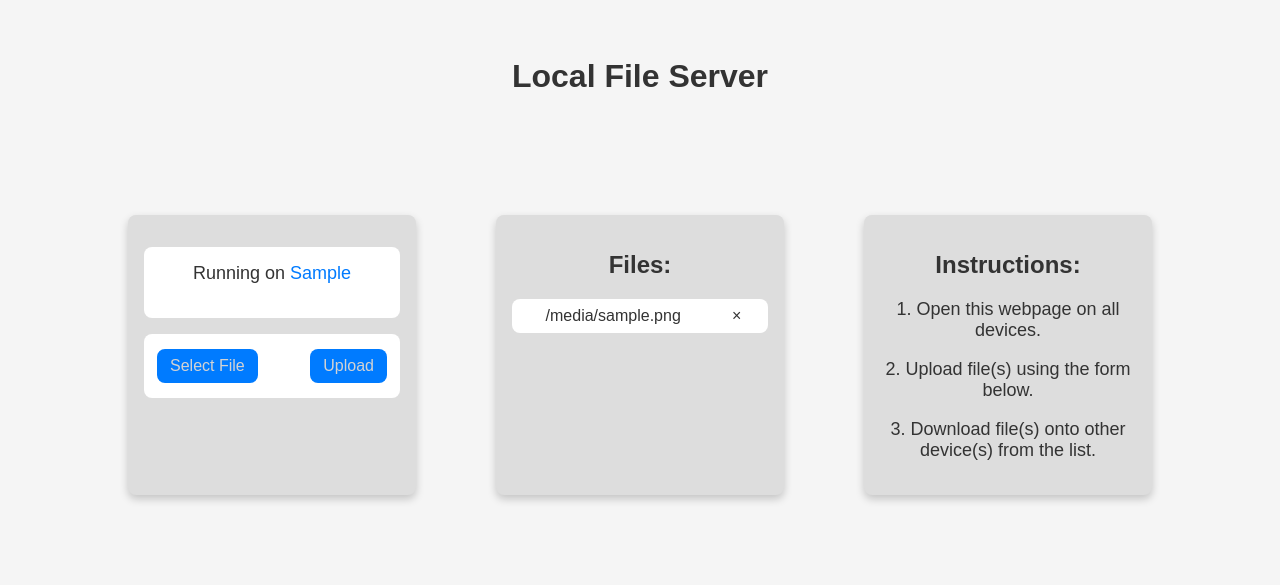
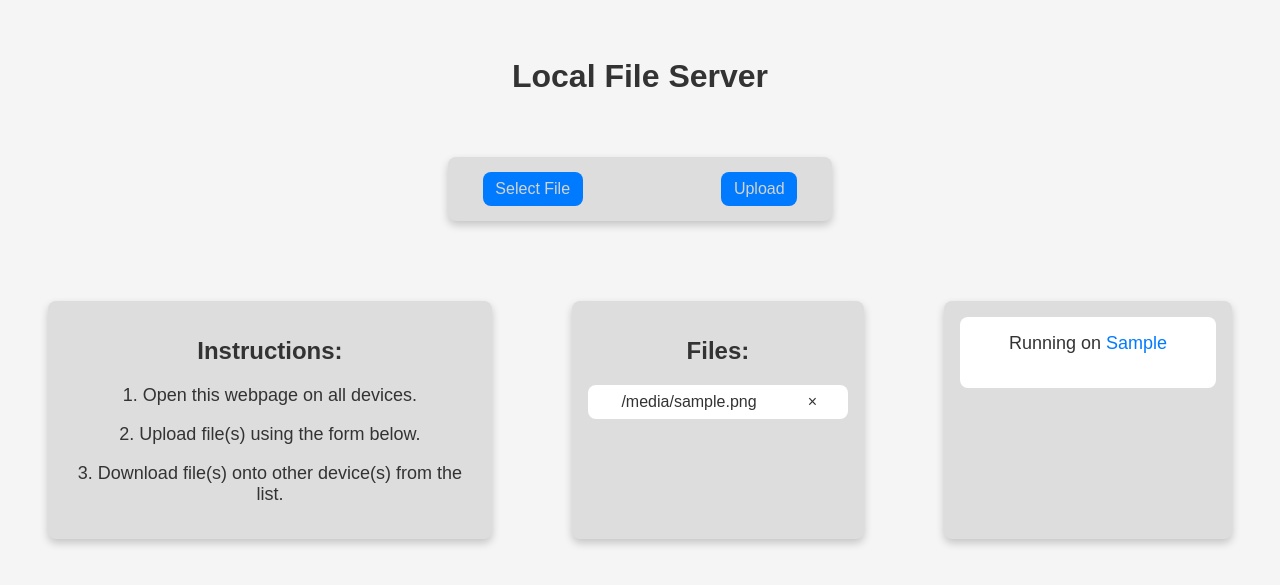
Before and after one commit to mecaneer23/local-file-server, a Flask app: template templates/index.html in a window 1280 px wide. Shown: the top 585 px of the page. Run offline with Flask 3, Linux system fonts and the light colour scheme; the template is opened without the code that fills it: most values are stand-ins (such as "Sample title", 1, 10 or a date in 2020); one stand-in notice (Sample message) is shown; parts of the project's set-up code (start-up, migrations or seed data) failed here and were passed over.

Commit message:
feat: rearrange sections for better usability

```diff
--- a/static/style.css
+++ b/static/style.css
@@ -11,12 +11,11 @@ h1 {
 .container {
     display: flex;
     justify-content: space-around;
-    margin: 10vh;
 }
 
 @media (max-width: 1250px) {
     .container {
-        flex-direction: column;
+        flex-direction: column-reverse;
         margin: 0;
     }
 }
@@ -80,9 +79,14 @@ input[type="submit"] {
 .box {
     background-color: white;
     padding: 1vh 0;
-    margin: 2vh 0;
     border-radius: 1vh;
     min-height: 6vh;
+}
+
+.input-box {
+    background-color: #ddd;
+    min-width: 30vw;
+    margin: 5vh;
 }
 
 .files div {
--- a/templates/index.html
+++ b/templates/index.html
@@ -11,29 +11,20 @@
 <body>
     <h1><br />Local File Server</h1>
     <div class="container">
+        <form class="box section input-box" action="/upload" method="post" enctype="multipart/form-data">
+            <label for="file-upload" class="input-button">Select File</label>
+            <input id="file-upload" type="file" name="file" multiple />
+            <span id="file-name"></span>
+            <label for="submit-file" class="input-button">Upload</label>
+            <input id="submit-file" type="submit" />
+        </form>
+    </div>
+    <div class="container">
         <div class="section">
-            <div class="box">
-                <p>Running on <a href="{{ ip }}">{{ ip }}</a></p>
-                <img src="{{ qrcode(ip) }}" />
-            </div>
-
-            <form class="box" action="/upload" method="post" enctype="multipart/form-data">
-                <label for="file-upload" class="input-button">Select File</label>
-                <input id="file-upload" type="file" name="file" multiple />
-                <span id="file-name"></span>
-                <label for="submit-file" class="input-button">Upload</label>
-                <input id="submit-file" type="submit" />
-            </form>
-            {% with messages = get_flashed_messages() %}
-            {% if messages %}
-            {% for message in messages %}
-            <script>
-                alert("{{ message }}")
-            </script>
-            {% endfor %}
-            {% endif %}
-            {% endwith %}
-
+            <h2>Instructions:</h2>
+            <p>1. Open this webpage on all devices.</p>
+            <p>2. Upload file(s) using the form below.</p>
+            <p>3. Download file(s) onto other device(s) from the list.</p>
         </div>
         <div class="section files">
             <h2>Files:</h2>
@@ -45,10 +36,21 @@
             {% endfor %}
         </div>
         <div class="section">
-            <h2>Instructions:</h2>
-            <p>1. Open this webpage on all devices.</p>
-            <p>2. Upload file(s) using the form below.</p>
-            <p>3. Download file(s) onto other device(s) from the list.</p>
+            <div class="box">
+                <p>Running on <a href="{{ ip }}">{{ ip }}</a></p>
+                <img src="{{ qrcode(ip) }}" />
+            </div>
+
+            {% with messages = get_flashed_messages() %}
+            {% if messages %}
+            {% for message in messages %}
+            <script>
+                alert("{{ message }}")
+            </script>
+            {% endfor %}
+            {% endif %}
+            {% endwith %}
+
         </div>
     </div>
     <script>
```
